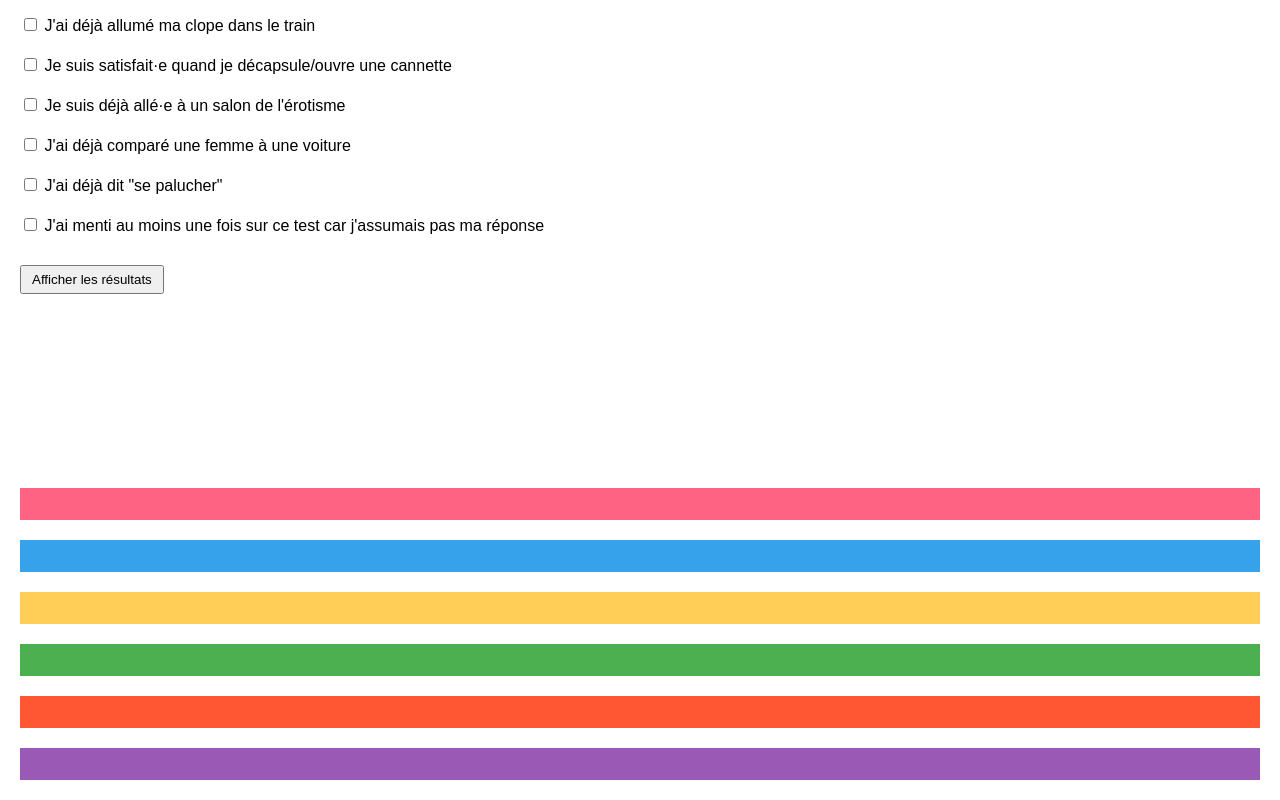
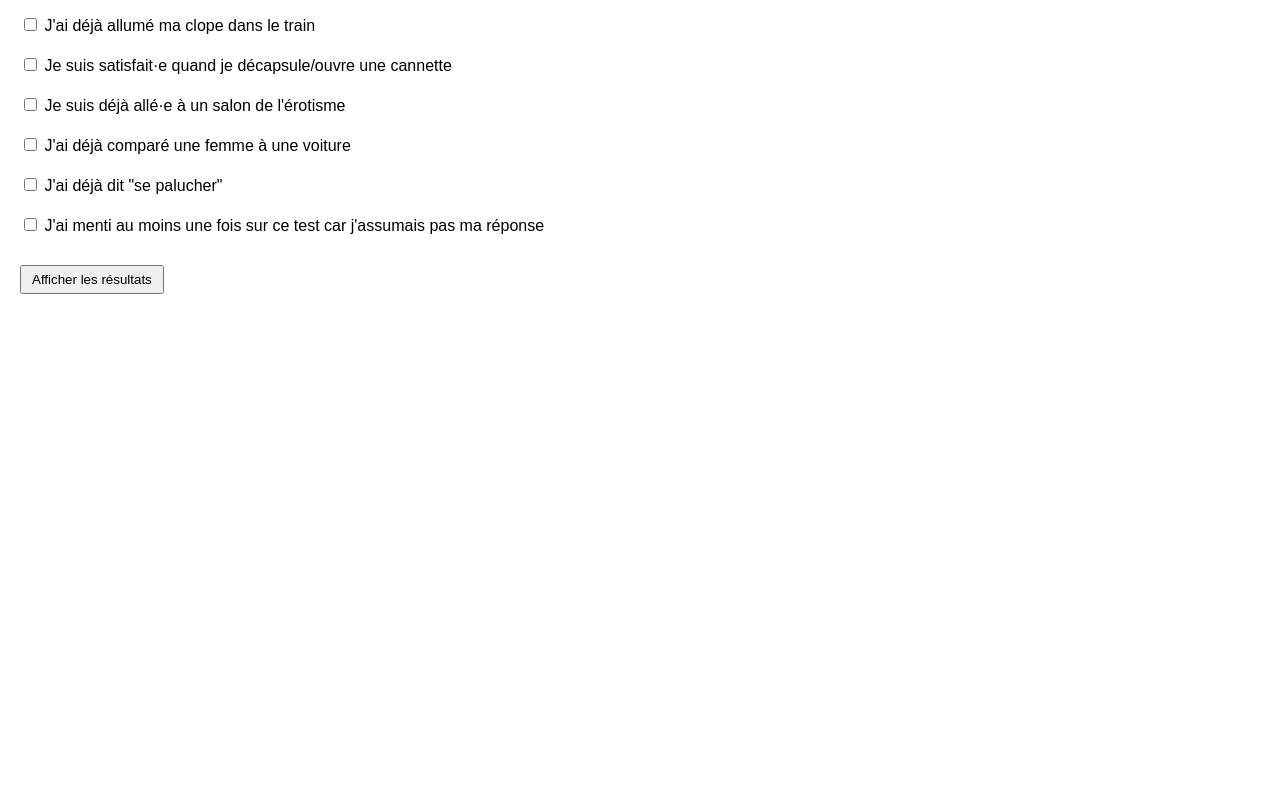
Before and after one commit to helowitch/kong, a plain HTML site: page index.html in a window 1280 px wide. Shown: the part 4443-5243 px from the top of the page. After the commit the page ends 4983 px from the top, so only its background shows below. Drawn offline with nearby package versions, Linux system fonts and the light colour scheme.

Commit message:
rectif couleurs

```diff
--- a/index.html
+++ b/index.html
@@ -531,23 +531,7 @@
    </div>
 
     <!-- Ajouter un élément pour afficher la description -->
-    <!-- Kong show -->
-   <div id="descriptionCategorie" class="kong-show-description"></div>
-
-   <!-- Kong des cavernes -->
-   <div id="descriptionCategorie" class="kong-des-cavernes-description"></div>
-
-   <!-- Kong strong -->
-   <div id="descriptionCategorie" class="kong-strong-description"></div>
-
-   <!-- Kong beauf -->
-   <div id="descriptionCategorie" class="kong-beauf-description"></div>
-
-   <!-- Kongpétiteur -->
-   <div id="descriptionCategorie" class="kongpetiteur-description"></div>
-
-   <!-- Mécakong -->
-   <div id="descriptionCategorie" class="mecakong-description"></div>
+   <div id="descriptionCategorie"></div>
 
 
 
```
